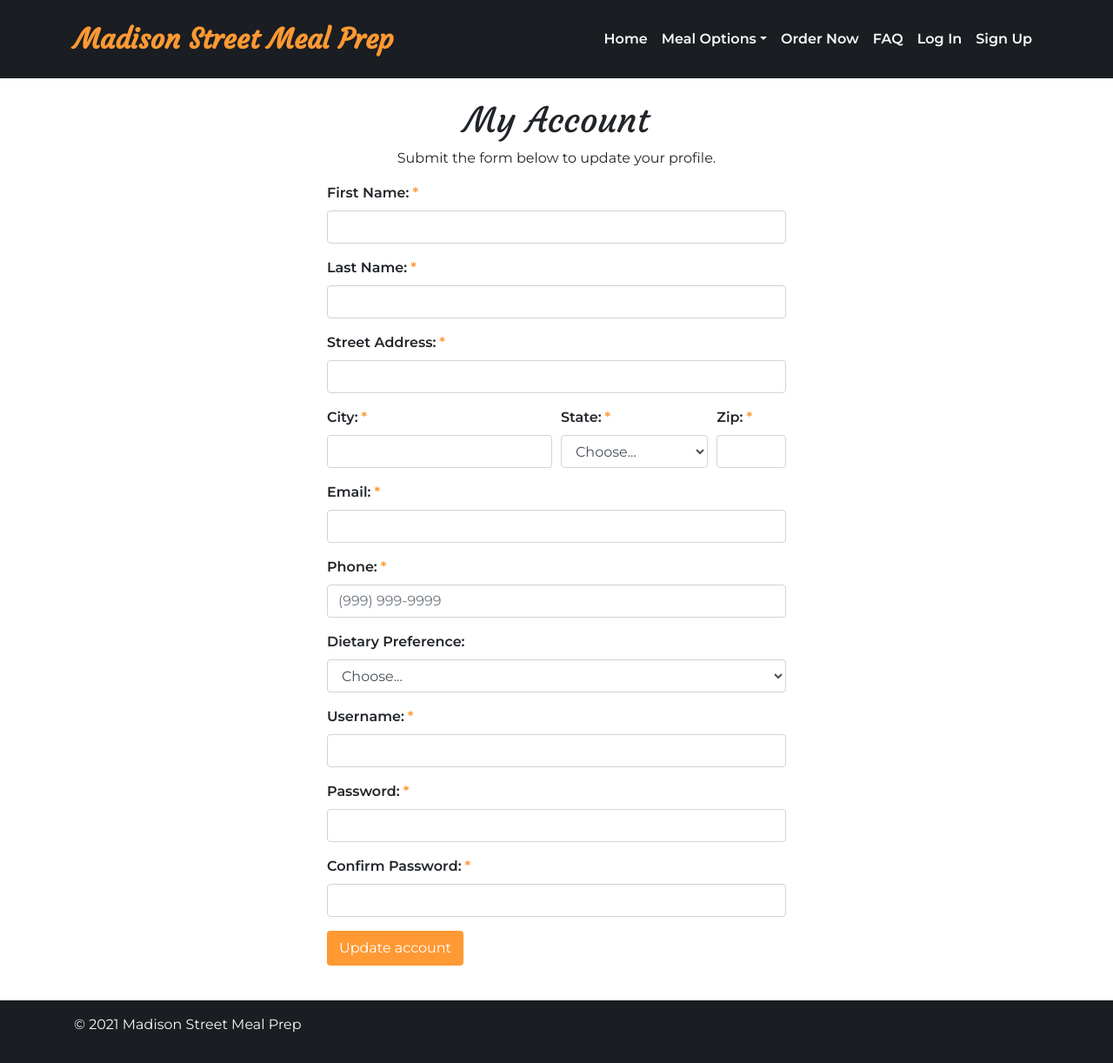
After one commit to asuratte/web-tech-2-final, a PHP site: template view/my_account.twig in a window 1280 px wide. The commit adds this page. Shown: the whole page at 87% size. Run offline with PHP 8.4, Linux system fonts and the light colour scheme; the template is opened without the code that fills it, so the values that code supplies are empty; some libraries are stand-ins or nearby versions.

Commit message:
Added Update Account page, processing, and links

```diff
--- /dev/null
+++ b/view/my_account.twig
@@ -0,0 +1,114 @@
+{{ include('/shared/header.twig') }}
+{{ include('/shared/navigation.twig') }}
+<div class="container py-4 text-center">
+    <main class="w-75 mx-auto">
+        <h1>My Account</h1>
+        <p class="text-center">Submit the form below to update your profile.</p>
+        {% if my_account_error_message is not empty %}
+            <p class="alert alert-danger account-alert mt-4 mx-auto">{{ my_account_error_message|e }}</p>
+        {% elseif my_account_success_message is not empty %}
+            <p class="alert alert-success account-alert mt-4 mx-auto">{{ my_account_success_message|e }}</p>
+        {% endif %}
+        {% if my_account_success_message is empty %}
+            <form action="." method="post" id="account_form" class="text-left mx-auto">
+                <div class="form-group">
+                    <label class="form-required">First Name:</label>
+                    <input type="text" class="form-control {% if error_first_name is not empty %} {{ 'field-error' }} {% endif %}" name="firstName" value="{% if has_errors == false %}{{ customer_data.firstName|e }}{% else %}{{ first_name|e  }}{% endif %}">
+                    {% if error_first_name is not empty %}
+                        <span class="text-danger d-inline-block pt-1 font-italic">{{ error_first_name|e }}</span>
+                    {% endif %}
+                </div>
+                <div class="form-group">
+                    <label class="form-required">Last Name:</label>
+                    <input type="text" class="form-control {% if error_last_name is not empty %} {{ 'field-error' }} {% endif %}" name="lastName" value="{% if has_errors == false %}{{ customer_data.lastName|e }}{% else %}{{ last_name|e  }}{% endif %}">
+                    {% if error_last_name is not empty %}
+                        <span class="text-danger d-inline-block pt-1 font-italic">{{ error_last_name|e }}</span>
+                    {% endif %}
+                </div>
+                <div class="form-group">
+                    <label class="form-required" for="streetAddress">Street Address:</label>
+                    <input type="text" class="form-control {% if error_street_address is not empty %} {{ 'field-error' }} {% endif %}" name="streetAddress" placeholder="" value="{% if has_errors == false %}{{ customer_data.streetAddress|e }}{% else %}{{ street_address|e  }}{% endif %}">
+                    {% if error_street_address is not empty %}
+                        <span class="text-danger d-inline-block pt-1 font-italic">{{ error_street_address|e }}</span>
+                    {% endif %}
+                </div>
+                <div class="form-row">
+                    <div class="form-group col-md-6">
+                        <label class="form-required" for="city">City:</label>
+                        <input type="text" class="form-control {% if error_city is not empty %} {{ 'field-error' }} {% endif %}" name="city" value="{% if has_errors == false %}{{ customer_data.city|e }}{% else %}{{ city|e  }}{% endif %}">
+                        {% if error_city is not empty %}
+                            <span class="text-danger d-inline-block pt-1 font-italic">{{ error_city|e }}</span>
+                        {% endif %}
+                    </div>
+                    <div class="form-group col-md-4">
+                        <label class="form-required" for="state">State:</label>
+                        <select name="state" class="form-control {% if error_state_field is not empty %} {{ 'field-error' }} {% endif %}">
+                            <option value="" disabled selected>Choose...</option>
+                            {% for state in states %}
+                                <option value="{{ state.abbreviation|e }}" {% if state.abbreviation == customer_data.state or state_field == state.abbreviation %} {{ ' selected="selected"' }} {% endif %}>{{ state.name|e }}</option>
+                            {% endfor %}
+                        </select>
+                        {% if error_state_field is not empty %}
+                            <span class="text-danger d-inline-block pt-1 font-italic">{{ error_state_field|e }}</span>
+                        {% endif %}
+                    </div>
+                    <div class="form-group col-md-2">
+                        <label class="form-required" for="zipCode">Zip:</label>
+                        <input type="text" class="form-control {% if error_zip_code is not empty %} {{ 'field-error' }} {% endif %}" name="zipCode" value="{% if has_errors == false %}{{ customer_data.zipCode|e }}{% else %}{{ zip_code|e  }}{% endif %}">
+                        {% if error_zip_code is not empty %}
+                            <span class="text-danger d-inline-block pt-1 font-italic">{{ error_zip_code|e }}</span>
+                        {% endif %}
+                    </div>
+                </div>
+                <div class="form-group">
+                    <label class="form-required">Email:</label>
+                    <input type="text" class="form-control {% if error_email is not empty %} {{ 'field-error' }} {% endif %}" name="email" value="{% if has_errors == false %}{{ customer_data.email|e }}{% else %}{{ email|e  }}{% endif %}">
+                    {% if error_email is not empty %}
+                        <span class="text-danger d-inline-block pt-1 font-italic">{{ error_email|e }}</span>
+                    {% endif %}
+                </div>
+                <div class="form-group">
+                    <label class="form-required">Phone:</label>
+                    <input type="text" class="form-control {% if error_phone is not empty %} {{ 'field-error' }} {% endif %}" name="phoneNumber" placeholder="(999) 999-9999" value="{% if has_errors == false %}{{ customer_data.phoneNumber|e }}{% else %}{{ phone|e  }}{% endif %}">
+                    {% if error_phone is not empty %}
+                        <span class="text-danger d-inline-block pt-1 font-italic">{{ error_phone|e }}</span>
+                    {% endif %}
+                </div>
+                <div class="form-group">
+                    <label for="dietaryPreference">Dietary Preference:</label>
+                    <select name="dietaryPreference" class="form-control">
+                        <option value="" disabled selected>Choose...</option>
+                        {% for meal_plan in meal_plans %}
+                            <option value="{{ meal_plan.planName|e }}" {% if customer_data.dietaryPreference == meal_plan.planName or dietary_preference == meal_plan.planName %} {{ 'selected="selected"' }} {% endif %}>{{ meal_plan.planName|e }}</option>
+                        {% endfor %}
+                    </select>
+                </div>
+                <div class="form-group">
+                    <label class="form-required">Username:</label>
+                    <input type="text" class="form-control {% if error_username is not empty %} {{ 'field-error' }} {% endif %}" name="username" value="{% if has_errors == false %}{{ customer_data.username|e }}{% else %}{{ username|e  }}{% endif %}">
+                    {% if error_username is not empty %}
+                        <span class="text-danger d-inline-block pt-1 font-italic">{{ error_username|e }}</span>
+                    {% endif %}
+                </div>
+                <div class="form-group">
+                    <label class="form-required">Password:</label>
+                    <input type="password" class="form-control {% if error_password is not empty %} {{ 'field-error' }} {% endif %}" name="password" value="">
+                    {% if error_password is not empty %}
+                        <span class="text-danger d-inline-block pt-1 font-italic">{{ error_password|e }}</span>
+                    {% endif %}
+                </div>
+                <div class="form-group">
+                    <label class="form-required">Confirm Password:</label>
+                    <input type="password" class="form-control {% if error_confirm_password is not empty %} {{ 'field-error' }} {% endif %}" name="confirmPassword" value="{{ customer_data.confirm_password|e }}">
+                    {% if error_confirm_password is not empty %}
+                        <span class="text-danger d-inline-block pt-1 font-italic">{{ error_confirm_password|e }}</span>
+                    {% endif %}
+                </div>
+                <div class="form-group">
+                    <input type="submit" name="action" value="Update account" class="btn btn-primary form-submit">
+                </div>
+            </form>
+        {% endif %}
+    </main>
+</div>
+{{ include('/shared/footer.twig') }}
--- a/view/shared/navigation.twig
+++ b/view/shared/navigation.twig
@@ -38,6 +38,7 @@
                             </a>
                             <div class="dropdown-menu" aria-labelledby="navbarDropdownProfile">
                                 <a class="dropdown-item" href=".?action=Show Order History">Order History</a>
+                                <a class="dropdown-item" href=".?action=Show My Account">My Account</a>
                                 <a class="dropdown-item" href=".?action=Log Out">Log Out</a>
                             </div>
                         </li>
--- a/view/style/style.css
+++ b/view/style/style.css
@@ -150,7 +150,7 @@ p.field-description {
     max-width: 25rem;
 }
 
-#sign_up_form, .sign-up-alert {
+#sign_up_form, .sign-up-alert, #account_form, .account-alert {
     max-width: 33rem;
 }
 
```
Also changed, not shown: Controller.php (+93 -1 lines), model/CustomersTable.php (+33 -0 lines), model/Validator.php (+10 -0 lines).
